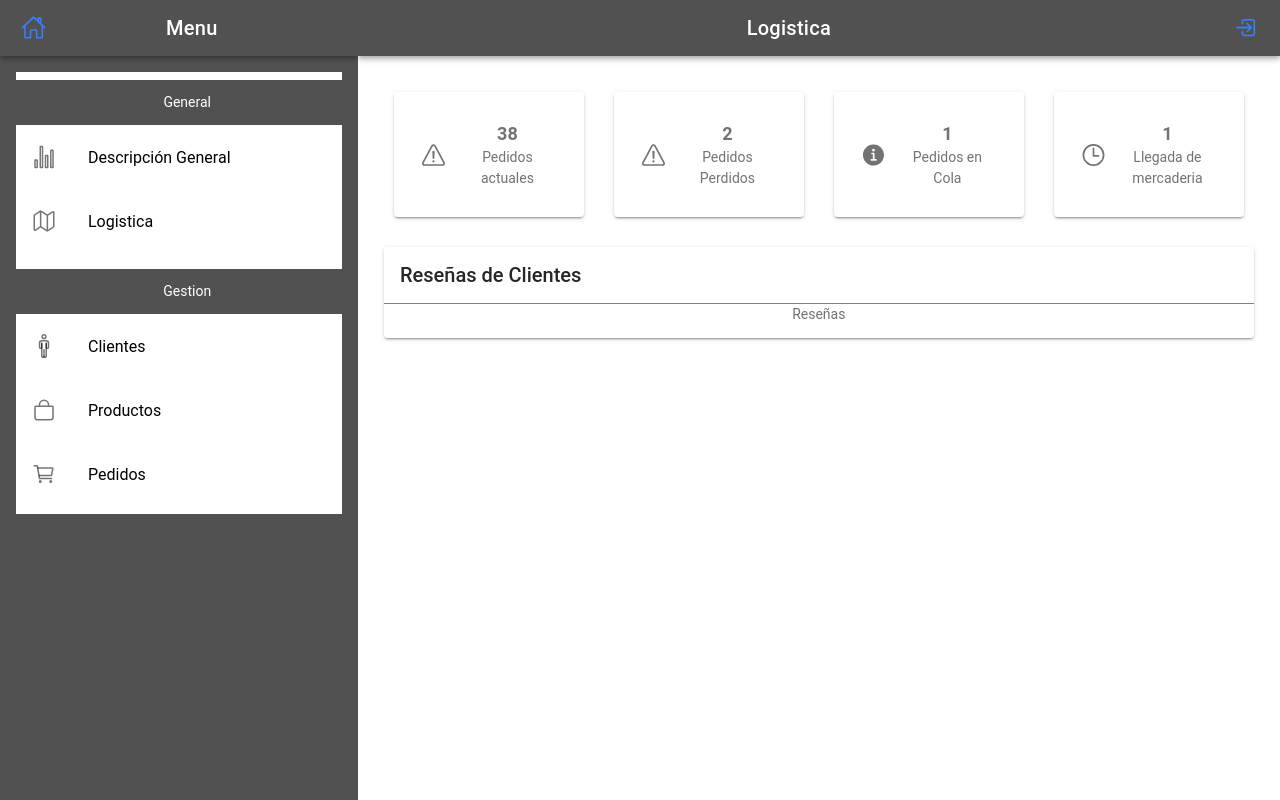
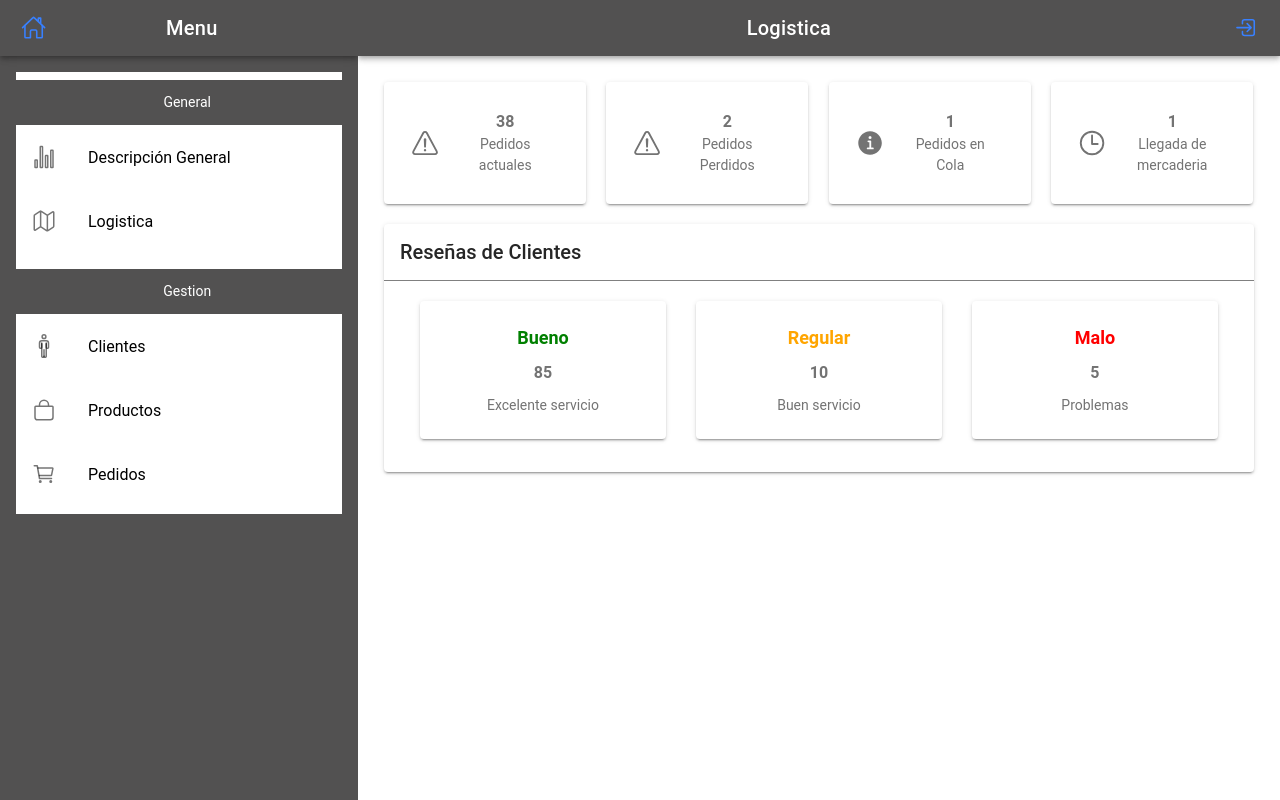
Before and after one commit to JuankDawd/unir-frontend, a React (Vite) app: page /logistic in a window 1280 px wide. Built offline with nearby package versions, Linux system fonts and the light colour scheme.

Commit message:
feat: :sparkles: finish Logistic Page

```diff
--- a/src/Components/StyledCard/Component.jsx
+++ b/src/Components/OrderCard/Component.jsx
@@ -4,7 +4,7 @@ import { IonCard, IonCardContent, IonCol, IonGrid, IonIcon, IonLabel, IonRow } f
 
 import PropTypes from 'prop-types';
 
-export function StyledCard({ Icon, Amount, Message }) {
+export function OrderCard({ Icon, Amount, Message }) {
 	return (
 		<IonCard>
 			<IonCardContent>
@@ -30,7 +30,7 @@ export function StyledCard({ Icon, Amount, Message }) {
 	);
 }
 
-StyledCard.propTypes = {
+OrderCard.propTypes = {
 	Icon: PropTypes.string.isRequired,
 	Amount: PropTypes.number,
 	Message: PropTypes.string.isRequired,
--- /dev/null
+++ b/src/Components/ReviewCard/Component.jsx
@@ -0,0 +1,39 @@
+import './Component.scss';
+
+import { IonCard, IonCardContent, IonCol, IonGrid, IonLabel, IonRow } from '@ionic/react';
+
+import PropTypes from 'prop-types';
+
+export function ReviewCard({ Title, Amount, Message }) {
+	const handleTitle = () => `title ${Title.toLowerCase()}`;
+
+	return (
+		<IonCard>
+			<IonCardContent>
+				<IonGrid>
+					<IonRow>
+						<IonCol className="container">
+							<IonLabel className={handleTitle()}>{Title}</IonLabel>
+						</IonCol>
+					</IonRow>
+					<IonRow>
+						<IonCol className="container">
+							<IonLabel className="amount">{Amount}</IonLabel>
+						</IonCol>
+					</IonRow>
+					<IonRow>
+						<IonCol className="container">
+							<IonLabel className="message">{Message}</IonLabel>
+						</IonCol>
+					</IonRow>
+				</IonGrid>
+			</IonCardContent>
+		</IonCard>
+	);
+}
+
+ReviewCard.propTypes = {
+	Title: PropTypes.string.isRequired,
+	Amount: PropTypes.number.isRequired,
+	Message: PropTypes.string.isRequired,
+};
--- /dev/null
+++ b/src/Components/ReviewCard/Component.scss
@@ -0,0 +1,41 @@
+.title {
+    width: 100%;
+    text-align: center;
+
+    font-size: large;
+    font-weight: bold;
+
+    &.bueno {
+        color: green;
+    }
+
+    &.regular {
+        color: orange;
+    }
+
+    &.malo {
+        color: red;
+    }
+}
+
+
+
+.amount {
+    width: 100%;
+    text-align: center;
+
+    font-size: medium;
+    font-weight: bold;
+}
+
+.message {
+    width: 100%;
+    text-align: center;
+}
+
+
+.container {
+    display: flex;
+    align-items: center;
+
+}
--- a/src/Pages/Logistic/Constants.js
+++ b/src/Pages/Logistic/Constants.js
@@ -1,6 +1,6 @@
 import { informationCircle, timeOutline, warningOutline } from 'ionicons/icons';
 
-export const StyledCards = [
+export const OrderCards = [
 	{
 		Amount: 38,
 		Message: 'Pedidos actuales',
@@ -22,3 +22,21 @@ export const StyledCards = [
 		Icon: timeOutline,
 	},
 ];
+
+export const ReviewCards = [
+	{
+		Title: 'Bueno',
+		Amount: 85,
+		Message: 'Excelente servicio',
+	},
+	{
+		Title: 'Regular',
+		Amount: 10,
+		Message: 'Buen servicio',
+	},
+	{
+		Title: 'Malo',
+		Amount: 5,
+		Message: 'Problemas',
+	},
+];
--- a/src/Pages/Logistic/Logistic.jsx
+++ b/src/Pages/Logistic/Logistic.jsx
@@ -1,31 +1,51 @@
 import { IonCard, IonCardContent, IonCardHeader, IonCardTitle, IonCol, IonGrid, IonRow } from '@ionic/react';
+import { OrderCards, ReviewCards } from './Constants';
 
-import { Fragment } from 'react';
+import { OrderCard } from '@components/OrderCard/Component';
 import { PageWrapper } from '@components/PageWrapper/Component';
-import { StyledCard } from '@components/StyledCard/Component';
-import { StyledCards } from './Constants';
+import { ReviewCard } from '@components/ReviewCard/Component';
 
 const Logistic = () => {
 	return (
 		<PageWrapper title="Logistica">
-			<Fragment>
-				<IonGrid>
+			<IonGrid className="no-padding">
 				<IonRow>
-						{StyledCards.map((card, key) => {
+					{OrderCards.map((card, key) => {
 						return (
-								<IonCol key={key} size="3" sizeXs="12" sizeMd="12" sizeSm="12" sizeLg="6" sizeXl="3">
-									<StyledCard Amount={card.Amount} Message={card.Message} Icon={card.Icon} />
+							<IonCol
+								key={key}
+								size="3"
+								sizeXs="12"
+								sizeMd="12"
+								sizeSm="12"
+								sizeLg="6"
+								sizeXl="3"
+								className="no-padding"
+							>
+								<OrderCard Amount={card.Amount} Message={card.Message} Icon={card.Icon} />
 							</IonCol>
 						);
 					})}
 				</IonRow>
 			</IonGrid>
-			</Fragment>
+
 			<IonCard>
 				<IonCardHeader className="logistic-current_balance">
 					<IonCardTitle>Reseñas de Clientes</IonCardTitle>
 				</IonCardHeader>
-				<IonCardContent>Reseñas</IonCardContent>
+				<IonCardContent>
+					<IonGrid>
+						<IonRow>
+							{ReviewCards.map((card, key) => {
+								return (
+									<IonCol key={key} sizeXs="12" sizeMd="12" sizeSm="12" sizeLg="12" sizeXl="4">
+										<ReviewCard Amount={card.Amount} Message={card.Message} Title={card.Title} />
+									</IonCol>
+								);
+							})}
+						</IonRow>
+					</IonGrid>
+				</IonCardContent>
 			</IonCard>
 		</PageWrapper>
 	);
--- a/src/Utils/Style/App.scss
+++ b/src/Utils/Style/App.scss
@@ -43,3 +43,7 @@
 .read-the-docs {
   color: #888;
 }
+
+.no-padding {
+  padding: 0;
+}
```
Also changed, not shown: src/Components/OrderCard/Component.scss (renamed from src/Components/StyledCard/Component.scss). Lines whose indentation alone changed are shown as unchanged.
